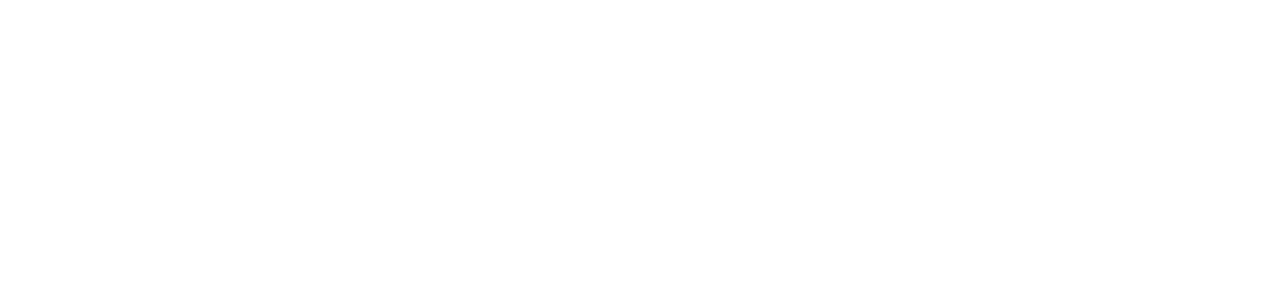
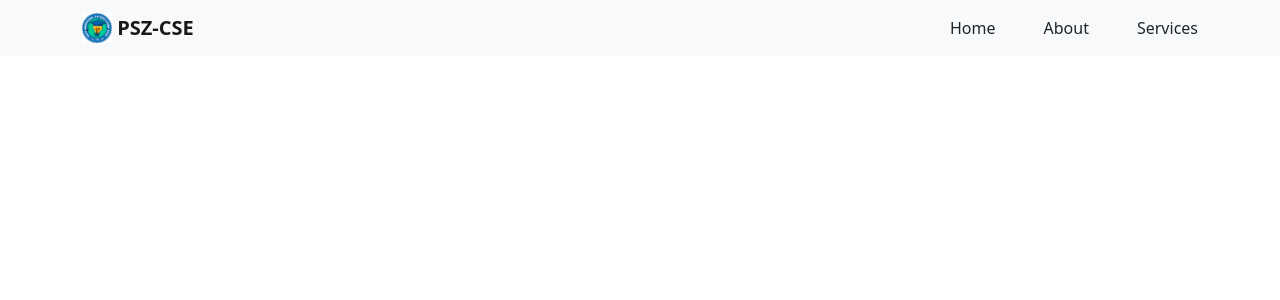
Before and after one commit to iazadur/PSZ-CSE-REACT, a React (Create React App) app: page / in a window 1280 px wide. Shown: the top 300 px of the page. Built offline with nearby package versions, Linux system fonts and the light colour scheme.

Commit message:
Header added

```diff
--- a/src/App.js
+++ b/src/App.js
@@ -1,11 +1,31 @@
-import logo from './logo.svg';
+import 'bootstrap/dist/css/bootstrap.min.css';
 import './App.css';
+import {
+  BrowserRouter as Router,
+  Switch,
+  Route
+} from "react-router-dom";
+import About from './components/About/About';
+import Services from './components/Services/Services';
+import Home from './components/Home/Home';
+import Header from './components/Header/Header';
 
 function App() {
   return (
-    <div className="App">
-
-    </div>
+    <Router>
+      <Header />
+      <Switch>
+        <Route path="/about">
+          <About />
+        </Route>
+        <Route path="/service">
+          <Services />
+        </Route>
+        <Route path="/">
+          <Home />
+        </Route>
+      </Switch>
+    </Router>
   );
 }
 
--- a/src/components/Header/Header.js
+++ b/src/components/Header/Header.js
@@ -1,25 +1,49 @@
 import React from 'react';
-import { Nav, Navbar } from 'react-bootstrap';
+import { Container, Nav, Navbar } from 'react-bootstrap';
 import { NavLink } from 'react-router-dom';
+import logo from '../../logo.png';
+
 
 const Header = () => {
     return (
         <Navbar bg="light" expand="lg">
-            <Navbar.Brand href="#">Navbar scroll</Navbar.Brand>
+            <Container>
+                <Navbar.Brand href="#home">
+                    <img
+                        alt=""
+                        src={logo}
+                        width="30"
+                        height="30"
+                        className="d-inline-block align-top"
+                    />{' '}
+                    <b>PSZ-CSE</b>
+                </Navbar.Brand>
                 <Navbar.Toggle aria-controls="navbarScroll" />
-            <Navbar.Collapse id="navbarScroll">
+                <Navbar.Collapse className="justify-content-end" id="navbarScroll">
                     <Nav
-                    className="mr-auto my-2 my-lg-0"
+                        className="my-2 my-lg-0  text-dark"
                         style={{ maxHeight: '100px' }}
                         navbarScroll
                     >
-                    <NavLink href="#action1">Home</NavLink>
-                    <NavLink href="#action2">About</NavLink>
-                    <NavLink href="#action2">Services</NavLink>
+                        <NavLink className="text-dark text-decoration-none" to="/">Home</NavLink>
+                        <NavLink className="text-dark ms-5 text-decoration-none" to="/about">About</NavLink>
+                        <NavLink className="text-dark ms-5 text-decoration-none" to="/service">Services</NavLink>
                     </Nav>
 
                 </Navbar.Collapse>
+            </Container>
         </Navbar>
+        //         <Navbar>
+        //   <Container>
+        //     <Navbar.Brand href="#home">Navbar with text</Navbar.Brand>
+        //     <Navbar.Toggle />
+        //     <Navbar.Collapse className="justify-content-end">
+        //       <Navbar.Text>
+        //         Signed in as: <a href="#login">Mark Otto</a>
+        //       </Navbar.Text>
+        //     </Navbar.Collapse>
+        //   </Container>
+        // </Navbar>
     );
 };
 
--- /dev/null
+++ b/src/components/Home/Home.js
@@ -0,0 +1,11 @@
+import React from 'react';
+
+const Home = () => {
+    return (
+        <div>
+
+        </div>
+    );
+};
+
+export default Home;
```
Also changed, not shown: src/logo.png (added), src/logo.svg (deleted). Lines whose indentation alone changed are shown as unchanged.
